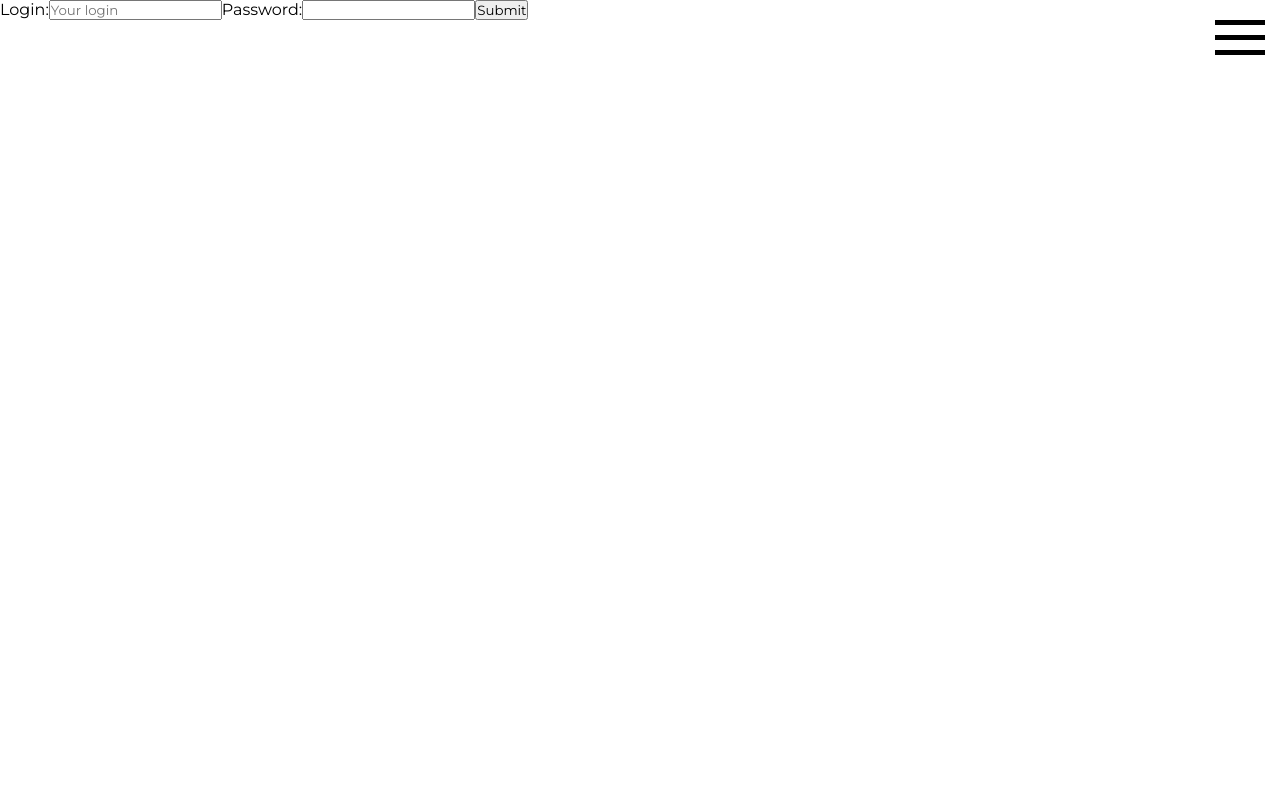
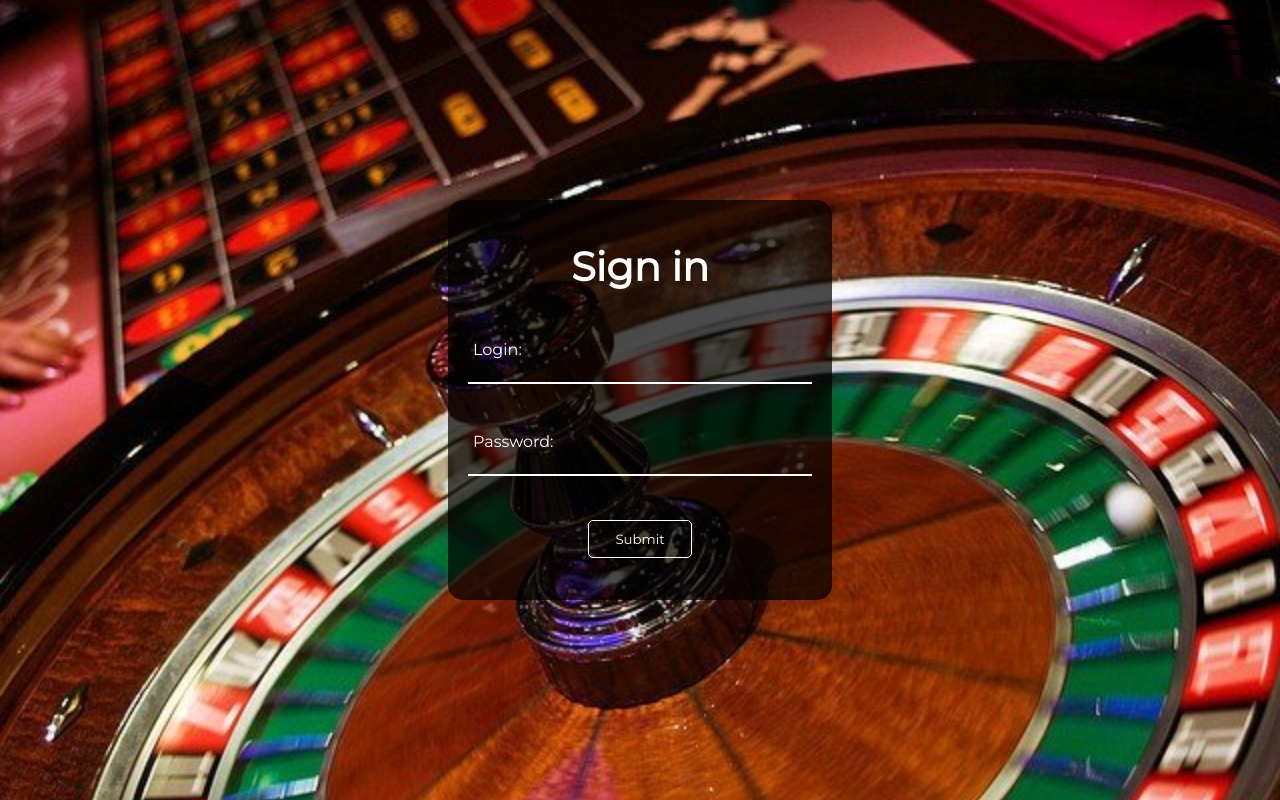
Before and after one commit to Raloseq/Kasyno-internetowe, a Vue app: page /#/Login in a window 1280 px wide. Built offline with nearby package versions, Linux system fonts and the light colour scheme.

Commit message:
login view

```diff
--- a/src/views/Login.vue
+++ b/src/views/Login.vue
@@ -1,46 +1,52 @@
 <template>
-  <form @submit="login">
+  <div class="app-login">
+    <form @submit="login" class="app-login__form">
+      <h1 class="app-login__heading">Sign in</h1>
+      <div class="app-login__form-data">
+        <input type="text" v-model="username" required>
         <label>Login:</label>
-    <input type="text" v-model="username" placeholder="Your login" >
+      </div>
+      <div class="app-login__form-data">
+        <input type="password" v-model="password" next="password" required>
         <label>Password:</label>
-    <input type="password" v-model="password" next="password">
+      </div>
       <input type="submit" value="Submit">
       {{msg}}
     </form>
+  </div>
 </template>
 
 <script>
-import axios from 'axios';
-import { log } from 'util';
+import axios from "axios";
+import { log } from "util";
 export default {
   name: "Login",
   data() {
-    return{
-      username:'',
-      password:'',
-      token: '',
-      msg: ''
-    }
+    return {
+      username: "",
+      password: "",
+      token: "",
+      msg: ""
+    };
   },
   methods: {
     login(e) {
       e.preventDefault();
       const userdata = {
         username: this.username,
-        password: this.password,
+        password: this.password
       };
-      this.username='';
-      this.password='';
-      axios.post('http://127.0.0.1:8000/api/token-auth/', userdata)
-      .then((res) => {
+      this.username = "";
+      this.password = "";
+      axios
+        .post("http://127.0.0.1:8000/api/token-auth/", userdata)
+        .then(res => {
           this.token = res.data.token;
-        return(
-         axios.get('http://127.0.0.1:8000/api/', {
-            headers: {Authorization: `Token ${this.token}`},
+          return axios.get("http://127.0.0.1:8000/api/", {
+            headers: { Authorization: `Token ${this.token}` }
+          });
         })
-        );
-      })
-      .then(res => this.msg = res.data.message)
+        .then(res => (this.msg = res.data.message))
         .catch(err => console.log(err));
     }
   }
@@ -48,4 +54,113 @@ export default {
 </script>
 
 <style lang="scss" scoped>
+.app-login {
+  height: 100vh;
+  width: 100%;
+  background: url("../assets/test.jpg") center no-repeat;
+  background-size: cover;
+  display: flex;
+  justify-content: center;
+  align-items: center;
+  .app-login__form {
+    background-color: rgba(0, 0, 0, 0.7);
+    padding: 20px;
+    width: 80%;
+    color: white;
+    border-radius: 15px;
+    height: 50vh;
+    display: flex;
+    flex-direction: column;
+    justify-content: space-around;
+    .app-login__heading {
+      text-align: center;
+    }
+    .app-login__form-data {
+      position: relative;
+      input {
+        border: none;
+        outline: none;
+        background-color: transparent;
+        border-bottom: 2px solid white;
+        padding: 5px;
+        color: white;
+        font-size: 20px;
+        width: 100%;
+        &:focus ~ label,
+        &:valid ~ label {
+          top: -22px;
+          font-size: 13px;
+        }
+      }
+      label {
+        position: absolute;
+        top: 0;
+        left: 0;
+        padding: 5px;
+        font-size: 20x;
+        pointer-events: none;
+        transition: 0.3s;
+      }
+    }
+    input[type="submit"] {
+      width: 50%;
+      margin: 0 auto;
+      padding: 5px 10px;
+      border-radius: 5px;
+      border: none;
+      border: 1px solid white;
+      background-color: transparent;
+      color: white;
+      cursor: pointer;
+      transition: 0.3s;
+      &:hover {
+        color: black;
+        background-color: white;
+      }
+    }
+  }
+}
+@media (min-width: 320px) and (orientation: landscape) {
+  .app-login {
+    .app-login__form {
+      height: 90vh;
+    }
+  }
+}
+@media (min-width: 768px) {
+  .app-login {
+    .app-login__form {
+      height: 40vh;
+      width: 50%;
+      .app-login__heading {
+        font-size: 40px;
+      }
+      .app-login__form-data {
+        input {
+          font-size: 30px;
+          &:focus ~ label,
+          &:valid ~ label {
+            top: -30px;
+            font-size: 20px;
+          }
+        }
+        label {
+          font-size: 30x;
+        }
+      }
+    }
+  }
+}
+@media (min-width: 1024px) {
+  .app-login {
+    .app-login__form {
+      height: 50vh;
+      width: 30%;
+      input[type="submit"] {
+        padding: 10px;
+        width: 30%;
+      }
+    }
+  }
+}
 </style>
```
Also changed, not shown: src/assets/test.jpg (added). Lines whose indentation alone changed are shown as unchanged.
